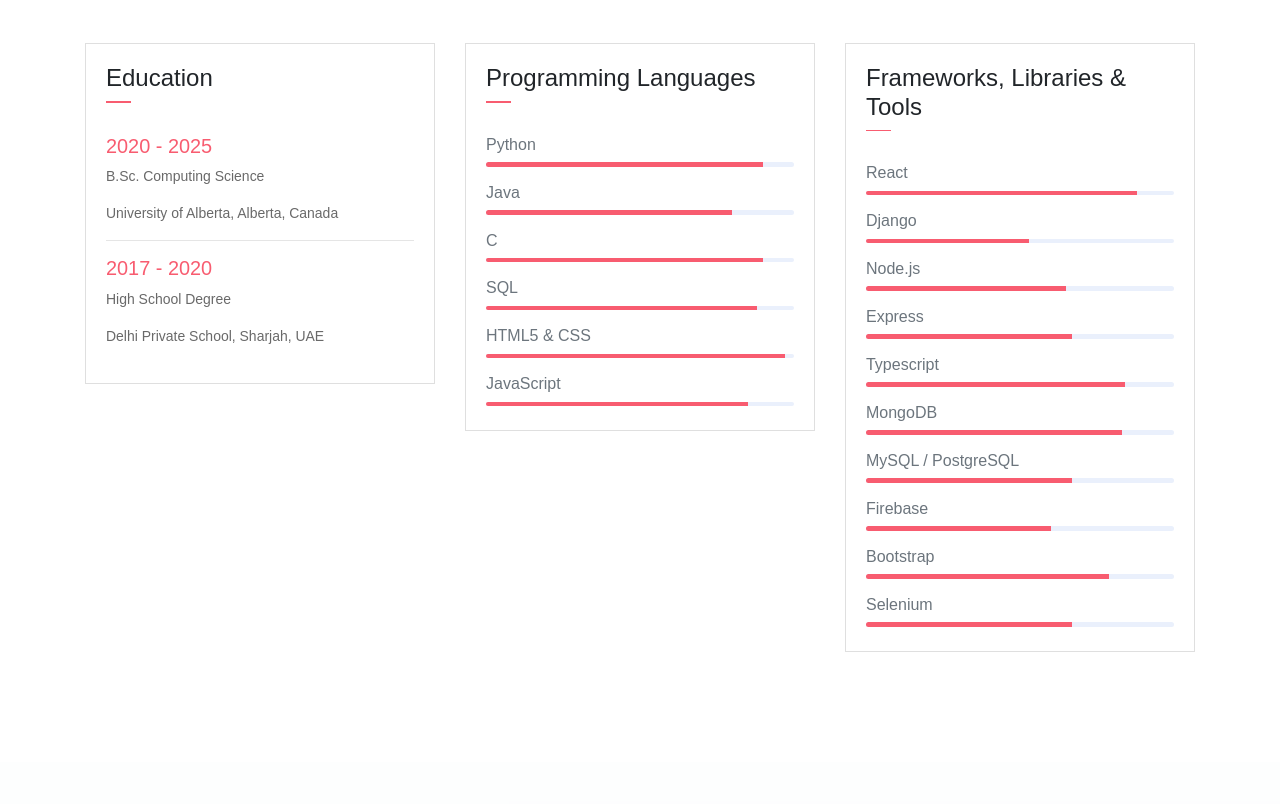
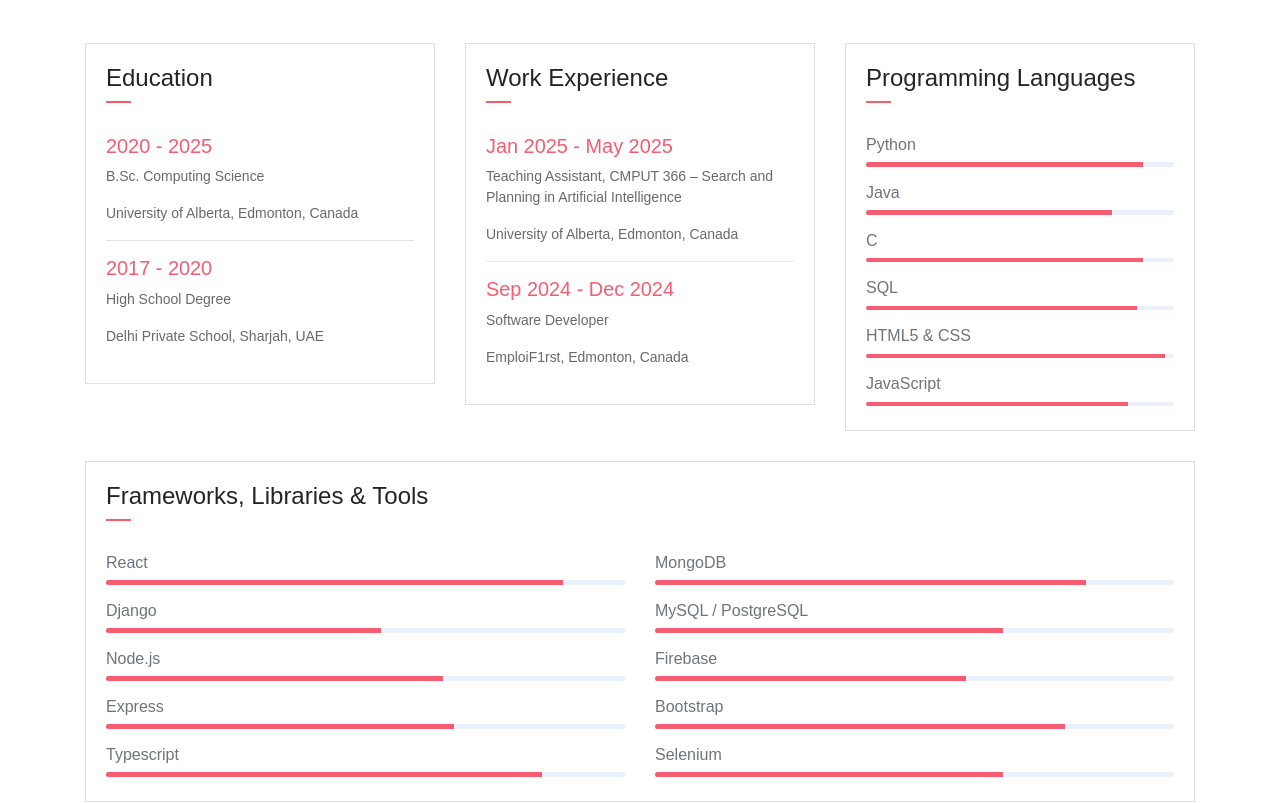
Before and after one commit to Armaan2022/Armaan2022.github.io, a plain HTML site: page index.html in a window 1280 px wide. Shown: the part 1740-2544 px from the top of the page. Drawn offline with Linux system fonts and the light colour scheme.

Commit message:
Project changes

```diff
--- a/index.html
+++ b/index.html
@@ -138,11 +138,30 @@
                         <div class="card-body">
                             <h6 class="title text-danger">2020 - 2025</h6>
                             <P>B.Sc. Computing Science</P>
-                            <P class="subtitle">University of Alberta, Alberta, Canada</P>
+                            <P class="subtitle">University of Alberta, Edmonton, Canada</P>
                             <hr>
                             <h6 class="title text-danger">2017 - 2020</h6>
                             <P>High School Degree</P>
                             <P class="subtitle">Delhi Private School, Sharjah, UAE</P>
+                        </div>
+                    </div>
+                </div>
+                <div class="col-md-6 col-lg-4">
+                    <div class="card">
+                       <div class="card-header">
+                            <div class="mt-2">
+                                <h4>Work Experience</h4>
+                                <span class="line"></span>
+                            </div>
+                        </div>
+                        <div class="card-body">
+                            <h6 class="title text-danger">Jan 2025 - May 2025</h6>
+                            <P>Teaching Assistant, CMPUT 366 – Search and Planning in Artificial Intelligence</P>
+                            <P class="subtitle">University of Alberta, Edmonton, Canada</P>
+                            <hr>
+                            <h6 class="title text-danger">Sep 2024 - Dec 2024</h6>
+                            <P>Software Developer</P>
+                            <P class="subtitle">EmploiF1rst, Edmonton, Canada</P>
                         </div>
                     </div>
                 </div>
@@ -183,7 +202,7 @@
                         </div>
                     </div>
                 </div>
-                <div class="col-md-6 col-lg-4">
+                <div class="col-md-24 col-lg-12">
                     <div class="card">
                         <div class="card-header">
                              <div class="pull-left">
@@ -192,45 +211,52 @@
                              </div>
                          </div>
                          <div class="card-body pb-2">
+                            <div class="row">
+                                <div class="col-6">
                                     <h6>React</h6>
                                     <div class="progress mb-3">
-                                 <div class="progress-bar bg-danger" role="progressbar" style="width: 88%" aria-valuenow="25" aria-valuemin="0" aria-valuemax="100"></div>
+                                        <div class="progress-bar bg-danger" role="progressbar" style="width: 88%"></div>
                                     </div>
                                     <h6>Django</h6>
                                     <div class="progress mb-3">
-                                 <div class="progress-bar bg-danger" role="progressbar" style="width: 53%" aria-valuenow="50" aria-valuemin="0" aria-valuemax="100"></div>
+                                        <div class="progress-bar bg-danger" role="progressbar" style="width: 53%"></div>
                                     </div>
                                     <h6>Node.js</h6>
                                     <div class="progress mb-3">
-                                 <div class="progress-bar bg-danger" role="progressbar" style="width: 65%" aria-valuenow="25" aria-valuemin="0" aria-valuemax="100"></div>
+                                        <div class="progress-bar bg-danger" role="progressbar" style="width: 65%"></div>
                                     </div>
                                     <h6>Express</h6>
                                     <div class="progress mb-3">
-                                 <div class="progress-bar bg-danger" role="progressbar" style="width: 67%" aria-valuenow="50" aria-valuemin="0" aria-valuemax="100"></div>
+                                        <div class="progress-bar bg-danger" role="progressbar" style="width: 67%"></div>
                                     </div>
                                     <h6>Typescript</h6>
                                     <div class="progress mb-3">
-                                 <div class="progress-bar bg-danger" role="progressbar" style="width: 84%" aria-valuenow="50" aria-valuemin="0" aria-valuemax="100"></div>
+                                        <div class="progress-bar bg-danger" role="progressbar" style="width: 84%"></div>
                                     </div>
+                                </div>
+
+                                <div class="col-6">
                                     <h6>MongoDB</h6>
                                     <div class="progress mb-3">
-                                 <div class="progress-bar bg-danger" role="progressbar" style="width: 83%" aria-valuenow="50" aria-valuemin="0" aria-valuemax="100"></div>
+                                        <div class="progress-bar bg-danger" role="progressbar" style="width: 83%"></div>
                                     </div>
                                     <h6>MySQL / PostgreSQL</h6>
                                     <div class="progress mb-3">
-                                 <div class="progress-bar bg-danger" role="progressbar" style="width: 67%" aria-valuenow="50" aria-valuemin="0" aria-valuemax="100"></div>
+                                        <div class="progress-bar bg-danger" role="progressbar" style="width: 67%"></div>
                                     </div>
                                     <h6>Firebase</h6>
                                     <div class="progress mb-3">
-                                 <div class="progress-bar bg-danger" role="progressbar" style="width: 60%" aria-valuenow="50" aria-valuemin="0" aria-valuemax="100"></div>
+                                        <div class="progress-bar bg-danger" role="progressbar" style="width: 60%"></div>
                                     </div>
                                     <h6>Bootstrap</h6>
                                     <div class="progress mb-3">
-                                 <div class="progress-bar bg-danger" role="progressbar" style="width: 79%" aria-valuenow="50" aria-valuemin="0" aria-valuemax="100"></div>
+                                        <div class="progress-bar bg-danger" role="progressbar" style="width: 79%"></div>
                                     </div>
                                     <h6>Selenium</h6>
                                     <div class="progress mb-3">
-                                 <div class="progress-bar bg-danger" role="progressbar" style="width: 67%" aria-valuenow="50" aria-valuemin="0" aria-valuemax="100"></div>
+                                        <div class="progress-bar bg-danger" role="progressbar" style="width: 67%"></div>
+                                    </div>
+                                </div>
                             </div>
                         </div>
                      </div>
@@ -255,6 +281,20 @@
                                     <p class="subtitle">A job search platform designed to help new graduates in Canada find entry-level opportunities. Built with React (TypeScript), Node.js, and MySQL, the platform features a streamlined job application process, company selection, resume and cover letter uploads, and an admin approval system for recruiters.</p>
                                     <div class="p-links">
                                         <a href="https://emploif1rst.com/" target="_blank"><i class="fa-solid fa-arrow-up-right-from-square"></i></a>
+                                    </div>
+                                </div>
+                            </div>
+                        </div>
+                    </div>
+                    <div class="col-md-6 col-lg-4 new">
+                        <div class="portfolio-item">
+                            <img src="assets/imgs/Nexus.png" class="img-fluid" alt="NEXUS">
+                            <div class="content-holder">
+                                <div class="text-holder">
+                                    <h6 class="title">NEXUS - Distributed Social Networking System</h6>
+                                    <p class="subtitle">Nexus is a lightweight, decentralized social networking platform that enables cross-node posting, liking, commenting, and following using an inbox-based model. Built with HTML with Bootstrap for frontend, Django on backend, PostreSQL and Docker.</p>
+                                    <div class="p-links">
+                                        <a href="https://github.com/Armaan2022/Nexus-social-network" target="_blank"><i class="fa-brands fa-github"></i></a>
                                     </div>
                                 </div>
                             </div>
```
Also changed, not shown: assets/imgs/Nexus.png (added). Lines whose indentation alone changed are shown as unchanged.
